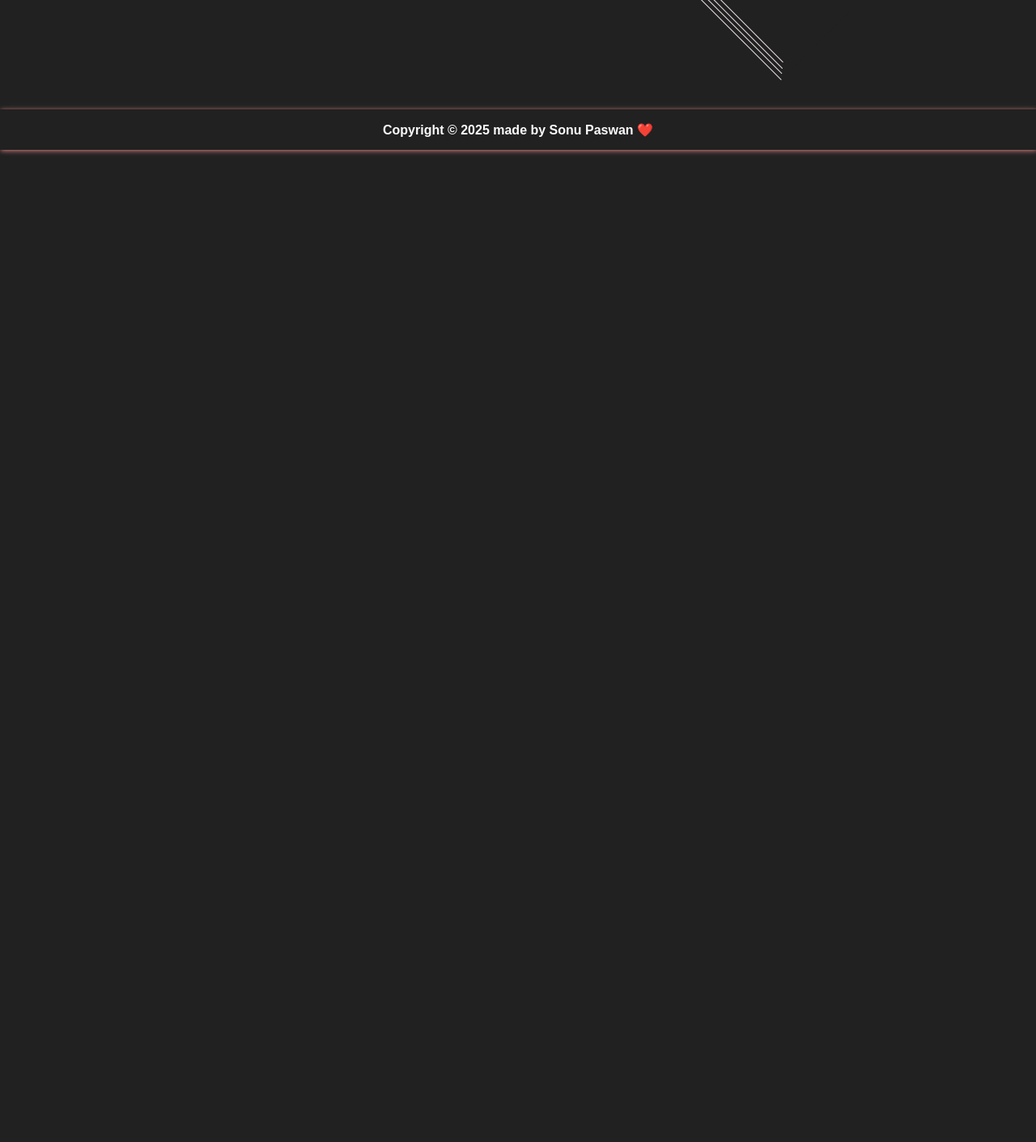
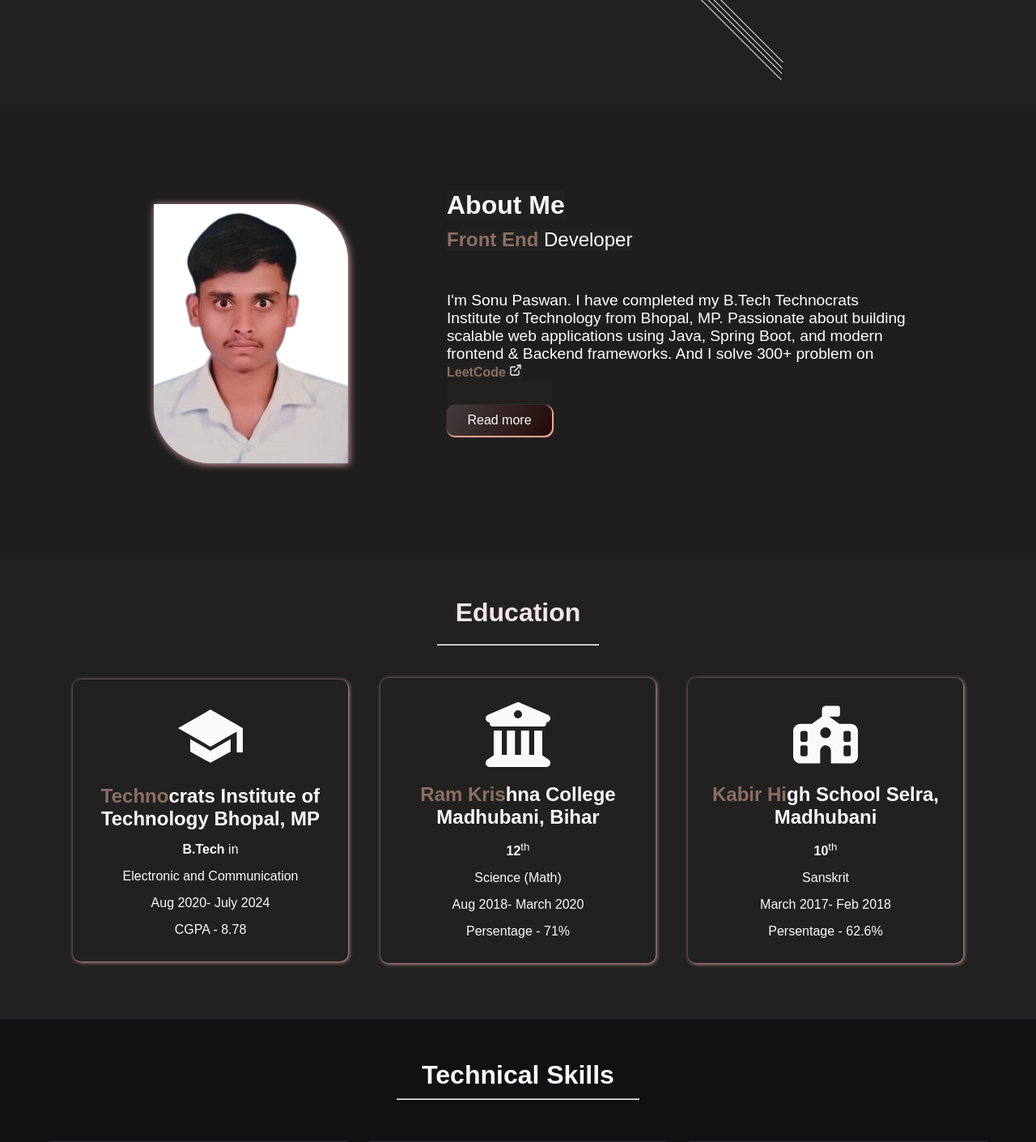
Before and after one commit to SonuKumarPaswan/Our-Portfolio, a React (Vite) app: page / in a window 1280 px wide. Shown: the part 520-1930 px from the top of the page at 81% size. Before the commit the page ends 800 px from the top, so only its background shows below. Built offline with nearby package versions, Linux system fonts and the light colour scheme.

Commit message:
Update portfolio

```diff
--- a/package.json
+++ b/package.json
@@ -10,6 +10,7 @@
     "preview": "vite preview"
   },
   "dependencies": {
+    "@emailjs/browser": "^4.4.1",
     "react": "^19.0.0",
     "react-dom": "^19.0.0",
     "react-icons": "^5.5.0",
--- a/src/components/footer/footer.module.css
+++ b/src/components/footer/footer.module.css
@@ -11,7 +11,7 @@
     position: relative;
     bottom: 0;
     box-shadow: 1px 1px 6px rgb(221, 131, 131);
-    margin-bottom: 50px;
+    margin-bottom: 20px;
     cursor: pointer;
 }
 .footer>h1{
--- a/src/pages/contact/Contact.jsx
+++ b/src/pages/contact/Contact.jsx
@@ -3,7 +3,7 @@ import styles from './contact.module.css'
 import { RiContactsFill } from "react-icons/ri";
 import { FaLocationDot } from "react-icons/fa6";
 import { HiOutlineMail } from "react-icons/hi";
-// import emailjs from 'emailjs-com';
+import emailjs from '@emailjs/browser';
 
 const Contact = () => {
   let [contact,setContact]=useState({
@@ -13,6 +13,7 @@ const Contact = () => {
     subject:'',
     message:''
   });
+
   function handleChange(e){
     let {name,value}=e.target;
     setContact({...contact,[name]:value});
@@ -59,6 +60,7 @@ const Contact = () => {
         }
       );
   };
+
 
 
   return (
--- a/src/pages/home/About.jsx
+++ b/src/pages/home/About.jsx
@@ -5,6 +5,7 @@ import { FiExternalLink } from "react-icons/fi";
 
 const About = () => {
   return (
+
     <div id={style.container} className="about">
       <div id ={style.image}>
         <img src={myImage} alt="Image" />
--- a/src/pages/home/Home.jsx
+++ b/src/pages/home/Home.jsx
@@ -8,6 +8,11 @@ import { SiLeetcode } from "react-icons/si";
 import { GrView } from "react-icons/gr";
 import myImage from './image.png'
 import About from './About';
+import Education from './Education';
+import Skills from './Skills';
+import Project from '../project/Project';
+import Contact from '../contact/Contact';
+// import style from '../home/about.module.css'
 
 const Home = () => {
 
@@ -33,7 +38,7 @@ const Home = () => {
           });
 
   return (
-
+    <div>
     <div className={style.conatiner}>
       <div className={style.content}>
         <h2>Hi👋, I'm</h2>
@@ -70,6 +75,26 @@ const Home = () => {
         </div>
       </div>
     </div>
+    <About/>
+    <Education/>
+    <Skills/>
+    <Project/>
+    <Contact/>
+     {/* <div id={style.container} className="about">
+          <div id ={style.image}>
+            <img src={myImage} alt="Image" />
+          </div>
+          <div id={style.about}>
+          <h1>About Me </h1>
+          <h4>
+            <span>Front End </span> Developer
+          </h4>
+          <p> I'm Sonu Paswan. I have completed my B.Tech Technocrats Institute of Technology from Bhopal, MP. Passionate about building scalable web applications using Java, Spring Boot, and modern frontend & Backend frameworks. And I solve 300+ problem on <a href="https://leetcode.com/u/zsonukumar0578/"><span>LeetCode <FiExternalLink /> </span></a> </p>
+          <a href="https://www.linkedin.com/in/sonukumarpaswan/"><button> Read more</button></a>
+          </div>
+        </div> */}
+
+    </div>
   )
 }
 
--- a/src/pages/home/home.module.css
+++ b/src/pages/home/home.module.css
@@ -108,11 +108,11 @@
     rotate: 135deg;
     border-left: #212121 1px solid;
     border-radius: 50%;
-    animation: fadeIn 3s ease-in;
+    /* animation: fadeIn 3s ease-in; */
     transition: 3s;
     transform: scaleX(4);
 }
-@keyframes fadeIn {
+ @keyframes fadeIn {
     0% {
       opacity: 0;
       rotate: 45deg;
--- a/src/pages/home/skills.module.css
+++ b/src/pages/home/skills.module.css
@@ -1,5 +1,5 @@
 .skillsContainer {
-      padding: 50px;
+     padding: 50px;
     display: flex;
     flex-direction: column;
     justify-content: space-between;
```
Also changed, not shown: 1 other file (tests, documents, lock files or other folders).
